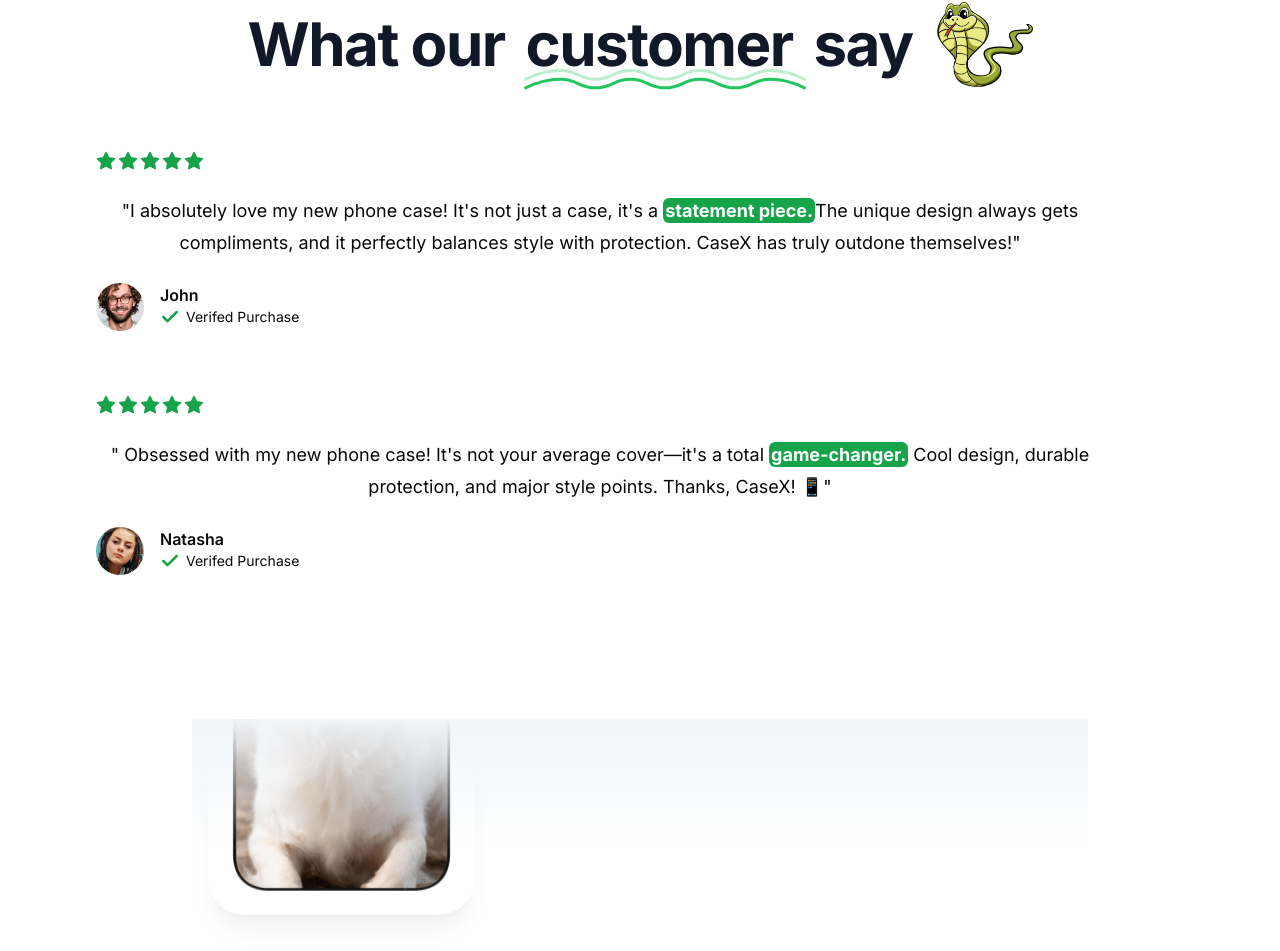
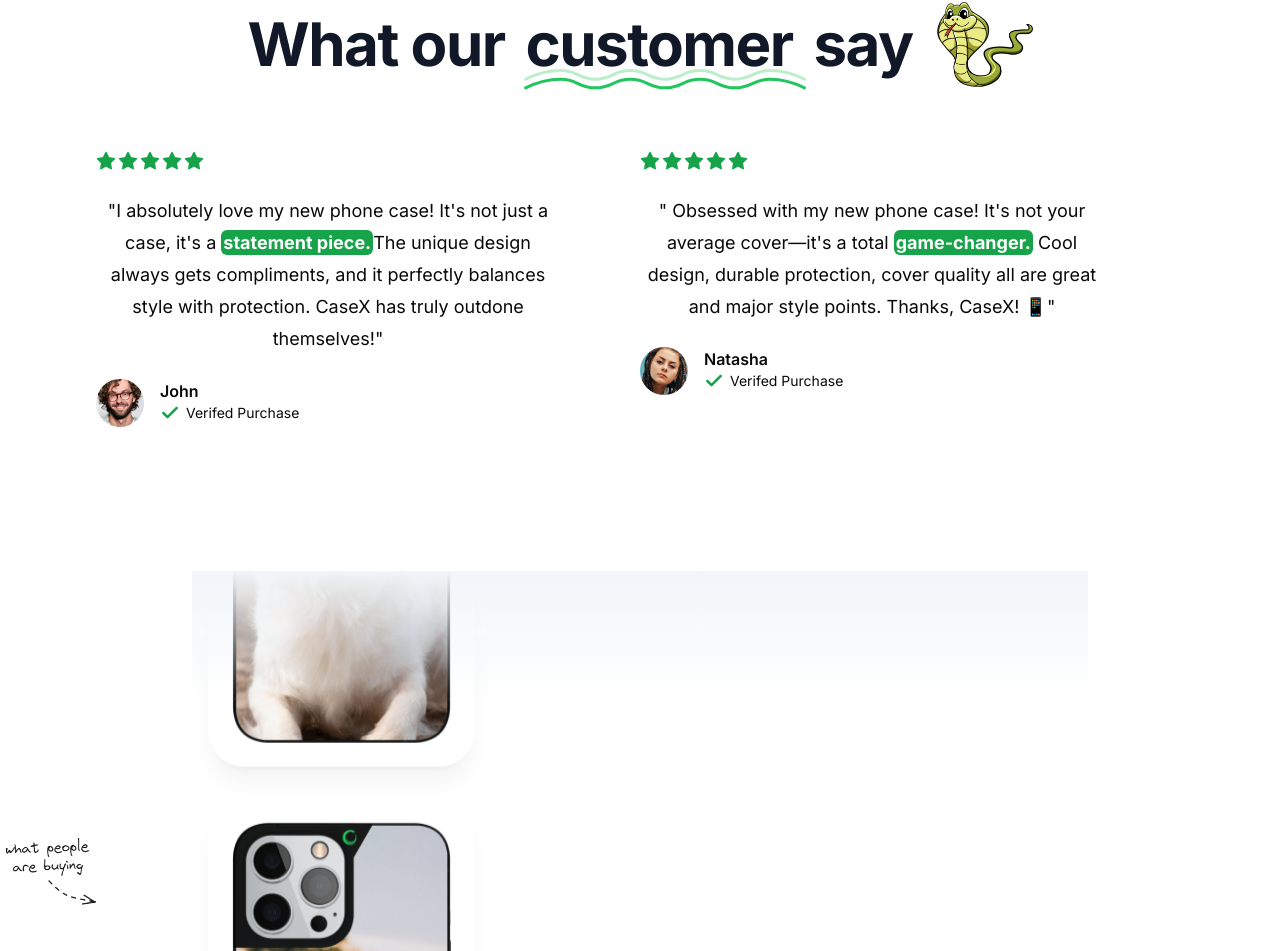
Before and after one commit to StarDust130/CaseX, a Next.js app: page / in a window 1280 px wide. Shown: the part 1098-2049 px from the top of the page. Built offline with nearby package versions, Linux system fonts and the light colour scheme; no server answers.

Commit message:
Fix Bugs

```diff
--- a/src/app/page.tsx
+++ b/src/app/page.tsx
@@ -121,7 +121,7 @@ export default function Home() {
             />
           </div>
 
-          <div className="mx-auto grid max-w-2xl grid-col-1 px-4 lg:mx-0 lg:max-w-none lg:grid-col-2 gap-y-16">
+          <div className="mx-auto grid max-w-2xl grid-cols-1 px-4 lg:mx-0 lg:max-w-none lg:grid-cols-2 gap-y-16">
             <div className="flex flex-auto flex-col gap-4 lg:pr-8 xl:pr-20">
               <div className="flex gap-0.5 mb-2">
                 <Star className="h-5 w-5 text-green-600 fill-green-600" />
@@ -161,7 +161,7 @@ export default function Home() {
             </div>
 
             {/*  Second User Review */}
-            <div className="flex flex-auto flex-col gap-4 lg:pr-8 xl:pr-20">
+            <div className="flex flex-auto  flex-col gap-4 lg:pr-8 xl:pr-20">
               <div className="flex gap-0.5 mb-2">
                 <Star className="h-5 w-5 text-green-600 fill-green-600" />
                 <Star className="h-5 w-5 text-green-600 fill-green-600" />
@@ -176,8 +176,8 @@ export default function Home() {
                   <span className="p-0.5 font-bold bg-green-600 rounded-md text-white">
                     game-changer.
                   </span>{" "}
-                  Cool design, durable protection, and major style points.
-                  Thanks, CaseX! 📱&quot;
+                  Cool design, durable protection, cover quality all are great
+                  and major style points. Thanks, CaseX! 📱&quot;
                 </p>
               </div>
               <div className="flex gap-4 mt-2">
@@ -188,7 +188,7 @@ export default function Home() {
                   width={100}
                   height={100}
                 />
-                <div className="flex flex-col">
+                <div className="flex flex-col ">
                   <p className="font-semibold">Natasha</p>
                   <div className="flex gap-1.5 items-center ">
                     <Check className="h-5 w-5 stroke-[3px] shrink-0 text-green-600 " />
```
